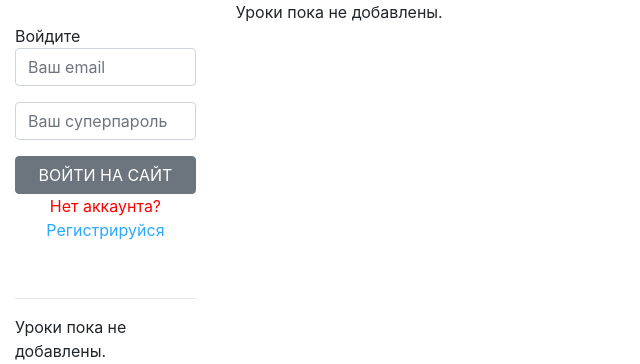
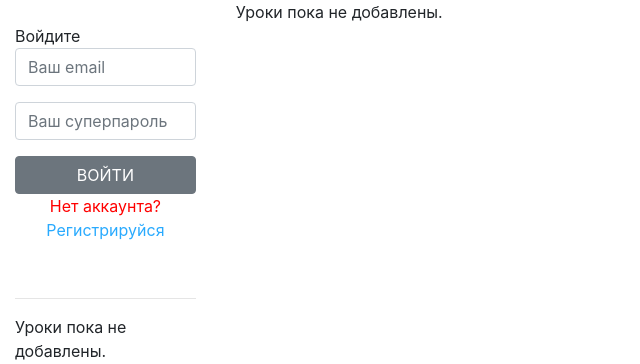
Before and after one commit to oto2020/fizika, a Laravel app: page /1 in a window 1280 px wide. Shown: the part 43-407 px from the top of the page, without its empty margins (0-640 px from the left). Run offline with Laravel 8, Linux system fonts and the light colour scheme; data that the repository does not hold is empty; some libraries are stand-ins or nearby versions.

Commit message:
ВОЙТИ НА САЙТ заменили на ВОЙТИ

```diff
--- a/resources/views/auth/login.blade.php
+++ b/resources/views/auth/login.blade.php
@@ -63,7 +63,7 @@
                             <div class="col-md-4 col-form-label text-md-right"></div>
                             <div class="col-md-6">
                                 <button type="submit" class="btn btn-secondary btn-block">
-                                    ВОЙТИ НА САЙТ
+                                    ВОЙТИ
                                 </button>
                             </div>
                         </div>
--- a/resources/views/layouts/left/auth.blade.php
+++ b/resources/views/layouts/left/auth.blade.php
@@ -15,7 +15,7 @@
                     <span class="input-group-addon"></span>
                     <input name="password" type="password" class="form-control" placeholder="Ваш суперпароль">
                 </div>
-                <button class="btn btn-secondary btn-block" type="submit">ВОЙТИ НА САЙТ</button>
+                <button class="btn btn-secondary btn-block" type="submit">ВОЙТИ</button>
             </form>
             <div class="login-links">
                 <p class="text-center" style="color:red">Нет аккаунта? <br>
--- a/resources/views/layouts/login.blade.php
+++ b/resources/views/layouts/login.blade.php
@@ -11,7 +11,7 @@
             <span class="input-group-addon"></span>
             <input name="password" type="password" class="form-control" placeholder="Ваш суперпароль">
         </div>
-        <button class="btn btn-secondary btn-block" type="submit">ВОЙТИ НА САЙТ</button>
+        <button class="btn btn-secondary btn-block" type="submit">ВОЙТИ</button>
     </form>
     <div class="login-links">
         <p class="text-center">Нет аккаунта? <a class="txt-brand" href="/register"><font color="#29aafe">Регистрируйся</font></a></p>
```
